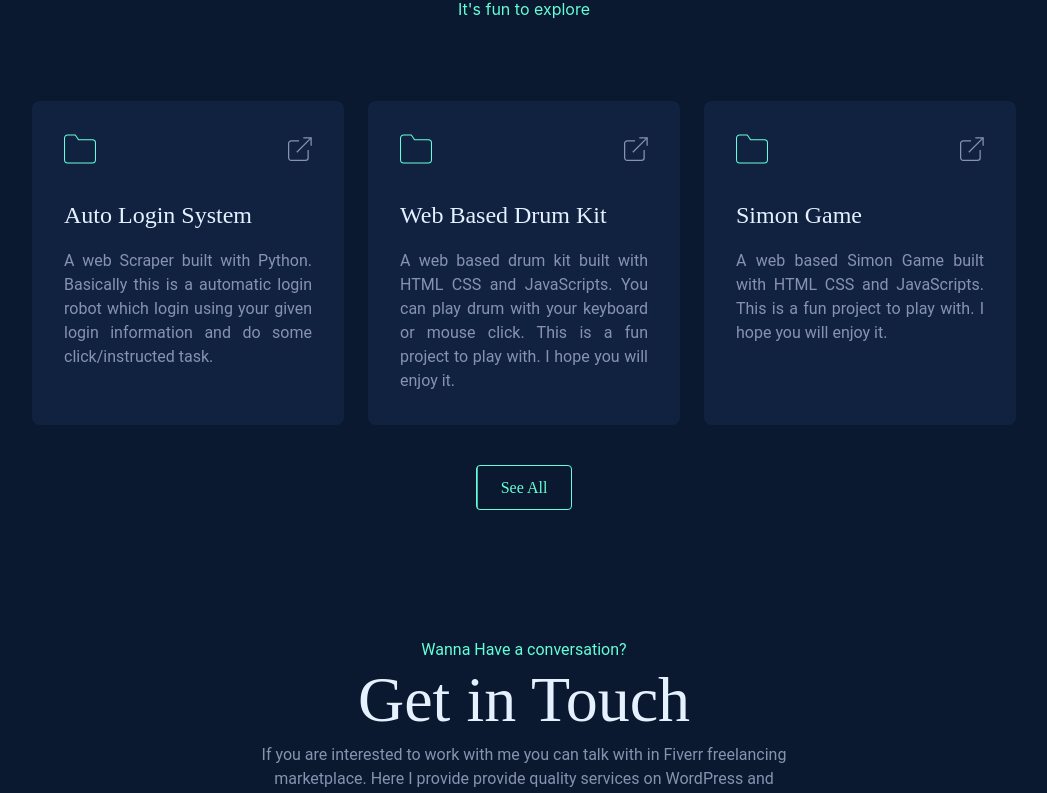
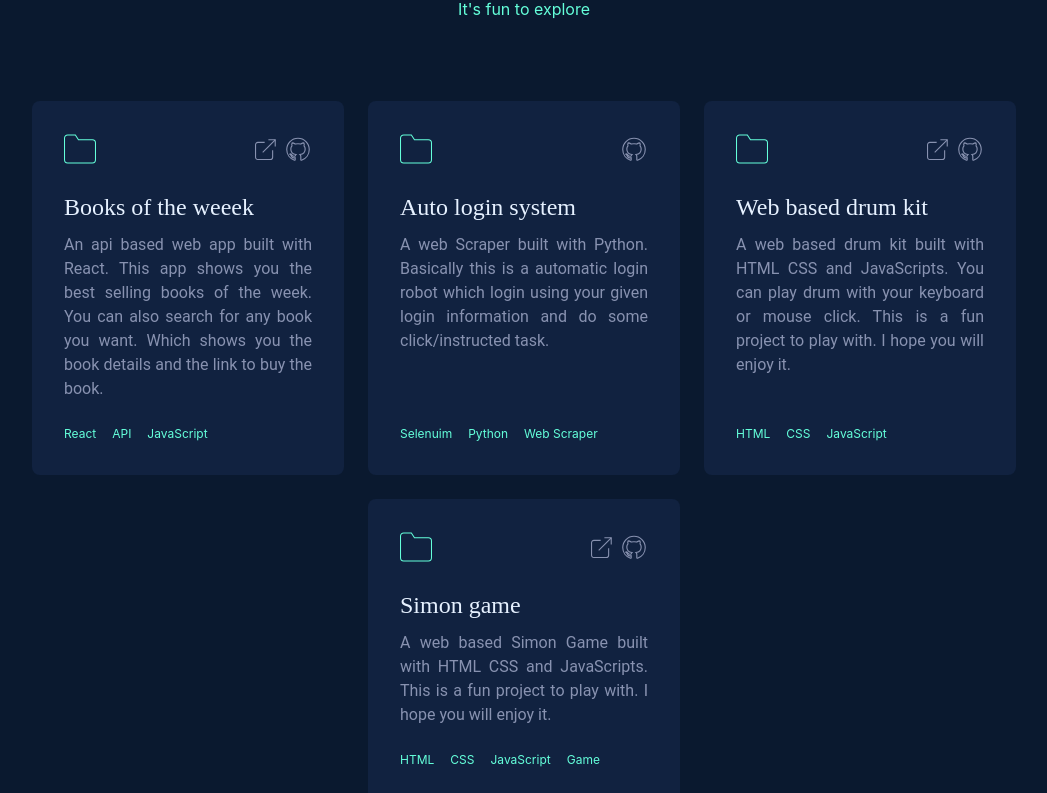
Before and after one commit to sreenathkumar/portfolio, a React (Create React App) app: page / in a window 1280 px wide. Shown: the part 3639-4432 px from the top of the page, without its empty margins (116-1163 px from the left). Built offline with nearby package versions, Linux system fonts and the light colour scheme.

Commit message:
feat: added project tags and github link to projects

```diff
--- a/src/assets/css/single-project.css
+++ b/src/assets/css/single-project.css
@@ -30,7 +30,14 @@
    stroke: var(--cyan);
 }
 .card_icon .link_icon {
-   font-size: 24px;
+   font-size: 21px;
+}
+.link_icon:hover {
+   stroke: var(--cyan);
+}
+.project-tag {
+   color: var(--cyan);
+   font-size: 12px;
 }
 .see_more {
    font-family: var(--mono);
--- a/src/components/AllProjects.tsx
+++ b/src/components/AllProjects.tsx
@@ -5,32 +5,45 @@
 import "swiper/css";
 import "swiper/css/pagination";
 import AnimatedButton from './ui/AnimatedButton';
+import React from 'react';
 
 export default function AllProjects() {
    const projects: FeaturedProjectType[] = [
       {
-         title: 'Auto Login System',
-         description: 'A web Scraper built with Python. Basically this is a automatic login robot which login using your given login information and do some click/instructed task.',
-         link: 'https://github.com/Sreenath-Kumar/python_auto_login',
+         title: 'Books of the weeek',
+         description: 'An api based web app built with React. This app shows you the best selling books of the week. You can also search for any book you want. Which shows you the book details and the link to buy the book.',
+         source: 'https://github.com/sreenathkumar/react-library',
          image: '',
          subtitle: '',
-         tags: []
+         tags: ['React', 'API', 'JavaScript'],
+         link: 'https://react-library-by-sreenath-kumar.netlify.app/'
       },
       {
-         title: 'Web Based Drum Kit',
-         description: 'A web based drum kit built with HTML CSS and JavaScripts. You can play drum with your keyboard or mouse click. This is a fun project to play with. I hope you will enjoy it.',
-         link: 'https://sreenath-kumar.github.io/drumset/',
+         title: 'Auto login system',
+         description: 'A web Scraper built with Python. Basically this is a automatic login robot which login using your given login information and do some click/instructed task.',
+         source: 'https://github.com/Sreenath-Kumar/python_auto_login',
          image: '',
          subtitle: '',
-         tags: []
+         tags: ['Selenuim', 'Python', 'Web Scraper'],
+         link: ''
       },
       {
-         title: 'Simon Game',
-         description: 'A web based Simon Game built with HTML CSS and JavaScripts. This is a fun project to play with. I hope you will enjoy it.',
-         link: 'https://sreenath-kumar.github.io/Simon-Game/',
+         title: 'Web based drum kit',
+         description: 'A web based drum kit built with HTML CSS and JavaScripts. You can play drum with your keyboard or mouse click. This is a fun project to play with. I hope you will enjoy it.',
+         source: 'https://github.com/sreenathkumar/drumset',
          image: '',
          subtitle: '',
-         tags: []
+         tags: ['HTML', 'CSS', 'JavaScript'],
+         link:'https://sreenathkumar.github.io/drumset/'
+      },
+      {
+         title: 'Simon game',
+         description: 'A web based Simon Game built with HTML CSS and JavaScripts. This is a fun project to play with. I hope you will enjoy it.',
+         source: 'https://github.com/sreenathkumar/Simon-Game',
+         image: '',
+         subtitle: '',
+         tags: ["HTML", "CSS", "JavaScript","Game"],
+         link:'https://sreenathkumar.github.io/Simon-Game/'
       },
    ];
    return (
--- a/src/components/FeaturedProjects.tsx
+++ b/src/components/FeaturedProjects.tsx
@@ -7,6 +7,7 @@
    description: string;
    tags: string[];
    image: string;
+   source: string;
    link: string;
 }
 const featuredProjects: FeaturedProjectType[] = [
@@ -16,7 +17,8 @@
       description: 'This page is an Agency website homepage. Their work is to design the furniture and other object appearel inside any type of room. The decorate Office, Bed Room, Conferrence Room, Dianing Room etc.',
       tags: ['Web Design', 'Adobe XD', 'WordPress'],
       image: require("../assets/images/Interier_Design.webp"),
-      link: 'https://www.behance.net/gallery/84829905/Real-State-website-design'
+      link: 'https://www.behance.net/gallery/84829905/Real-State-website-design',
+      source: '',
    },
    {
       title: 'PhoneDoctor (Mobile Shop)',
@@ -24,7 +26,8 @@
       description: 'PhoneDoctor is a mobile repair shop. They repairs all kinds of smartphone i.e Android and iphone. They also sell smartphones replacement parts and component. Their speciality is in iphone.',
       tags: ['Web Design', 'Adobe XD', 'WordPress'],
       image: require("../assets/images/Mobile_Repair.webp"),
-      link: 'https://www.behance.net/gallery/114885501/Mobile-Repair-Shop'
+      link: 'https://www.behance.net/gallery/114885501/Mobile-Repair-Shop',
+      source: '',
    },
    {
       title: 'Yoga Music',
@@ -32,7 +35,8 @@
       description: 'Yoga Music is built for the collection of Music which can be use during yoga or gym. It\'s an online music player website with various types of songs and musics. There is an option to download the musics.',
       tags: ['Web Design', 'Adobe XD', 'WordPress'],
       image: require("../assets/images/Yoga_Music.webp"),
-      link: 'https://www.behance.net/gallery/95344643/Music-for-Yoga'
+      link: 'https://www.behance.net/gallery/95344643/Music-for-Yoga',
+      source:'',
    }];
 
 
--- a/src/components/ui/SingleProject.tsx
+++ b/src/components/ui/SingleProject.tsx
@@ -5,12 +5,15 @@
    return (
       <div className="item h-full md:h-auto">
          <div className="card max-w-xs flex flex-col h-full p-8 m-auto rounded-lg">
-            <div className="card_icon flex justify-between items-center mb-8">
+            <div className="card_icon flex justify-between items-center mb-6">
                <svg xmlns="http://www.w3.org/2000/svg" width="1em" height="1em" viewBox="0 0 31 28"
                   className="folder_icon">
                   <path d="M33,28.5a3,3,0,0,1-3,3H6a3,3,0,0,1-3-3V7.5a3,3,0,0,1,3-3h7.5l3,4.5H30a3,3,0,0,1,3,3Z"
                      transform="translate(-2.5 -4)" />
                </svg>
+               <div className='flex gap-2 items-center'>
+                  {
+                     project.link &&
                      <a href={project.link} rel='noreferrer' target="_blank">
                         <svg xmlns="http://www.w3.org/2000/svg" width="1em" height="1em" viewBox="0 0 19.207 19.207"
                            className="link_icon">
@@ -23,12 +26,24 @@
                            </g>
                         </svg>
                      </a>
+                  }
+                  {
+                     project.source &&
+                     <a href={project.source} rel='noreferrer' target="_blank">
+                        <svg xmlns="http://www.w3.org/2000/svg" className='link_icon' width="28" height="27" viewBox="0 0 24 24"><path d="M12 2A10 10 0 0 0 2 12c0 4.42 2.87 8.17 6.84 9.5c.5.08.66-.23.66-.5v-1.69c-2.77.6-3.36-1.34-3.36-1.34c-.46-1.16-1.11-1.47-1.11-1.47c-.91-.62.07-.6.07-.6c1 .07 1.53 1.03 1.53 1.03c.87 1.52 2.34 1.07 2.91.83c.09-.65.35-1.09.63-1.34c-2.22-.25-4.55-1.11-4.55-4.92c0-1.11.38-2 1.03-2.71c-.1-.25-.45-1.29.1-2.64c0 0 .84-.27 2.75 1.02c.79-.22 1.65-.33 2.5-.33c.85 0 1.71.11 2.5.33c1.91-1.29 2.75-1.02 2.75-1.02c.55 1.35.2 2.39.1 2.64c.65.71 1.03 1.6 1.03 2.71c0 3.82-2.34 4.66-4.57 4.91c.36.31.69.92.69 1.85V21c0 .27.16.59.67.5C19.14 20.16 22 16.42 22 12A10 10 0 0 0 12 2Z" /></svg>
+                     </a>
+                  }
+               </div>
+
             </div>
             <div className="texts">
-               <h3 className="card_title mb-4">{project.title}</h3>
-               <p className="card_description">
+               <h3 className="card_title mb-2">{project.title}</h3>
+               <p className="card_description mb-6">
                   {project.description}
                </p>
+            </div>
+            <div className='flex gap-4 items-center mt-auto'>
+               {project.tags.map((tag, index) => <span key={index} className="project-tag">{tag}</span>)}
             </div>
          </div>
       </div>
```
Lines whose indentation alone changed are shown as unchanged.
